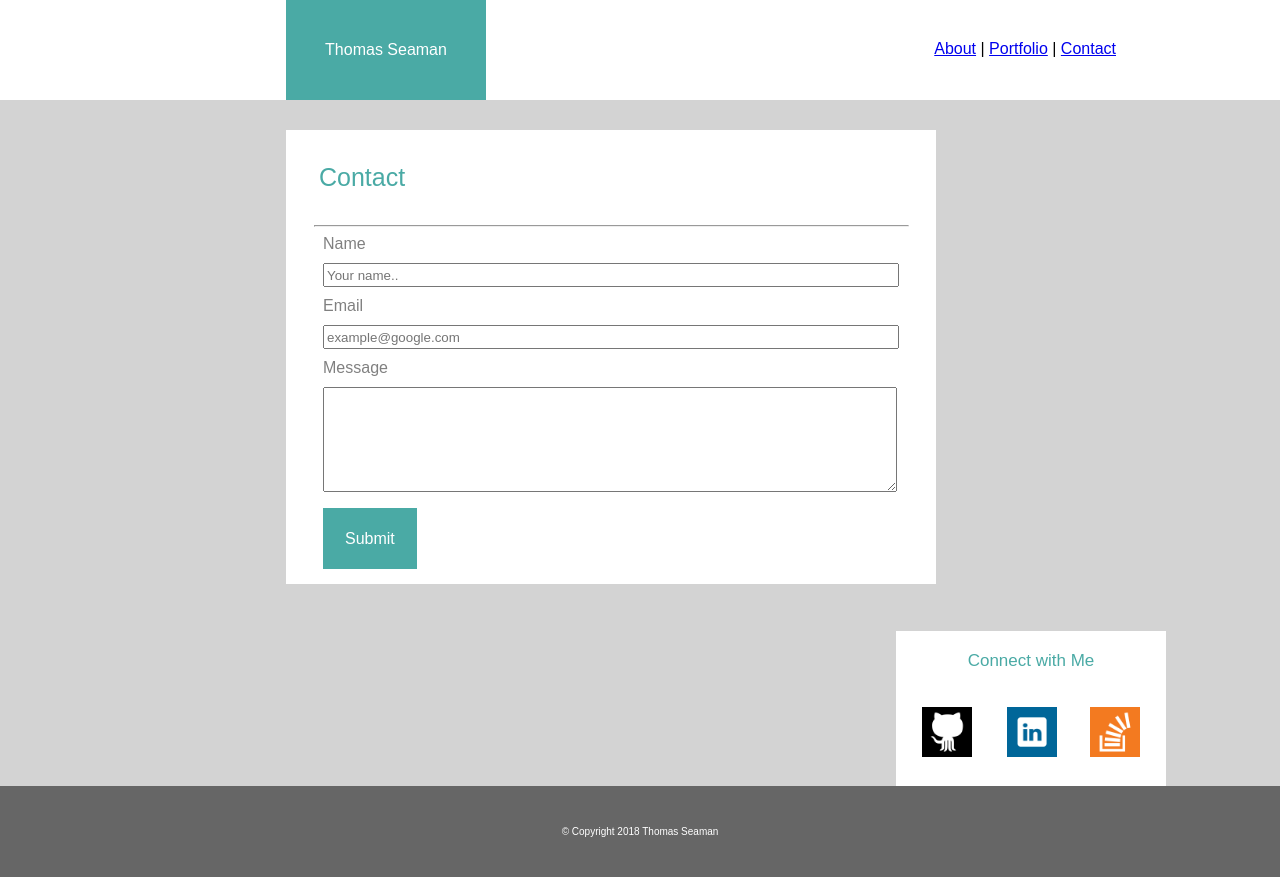
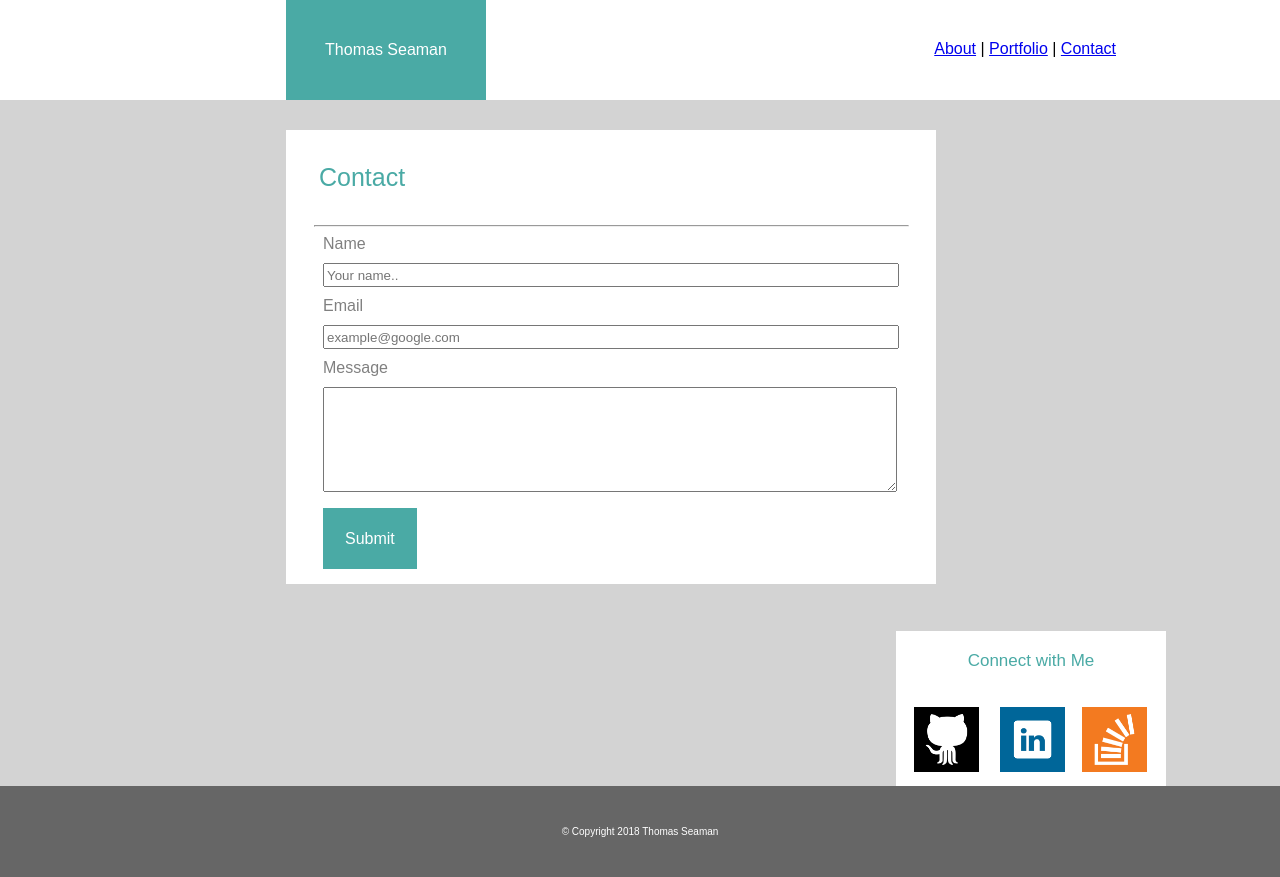
Before and after one commit to ThomasSeaman/Basic-Portfolio, a plain HTML site: page contact.html in a window 1280 px wide. Drawn offline with Linux system fonts and the light colour scheme.

Commit message:
littleadjustment

```diff
--- a/assets/css/index.css
+++ b/assets/css/index.css
@@ -38,6 +38,11 @@ nav{
     margin-left:286px;
     margin-top:30px;
     margin-bottom:33px;
+}
+
+hr{
+    width:583px;
+    color:gray;
 }
 
 .figureaboutme{
--- a/contact.html
+++ b/contact.html
@@ -42,19 +42,19 @@
 
             <p id="githubimage">
                 <a href="https://github.com/ThomasSeaman" target="_blank">
-                <img src="assets/images/githubimage.png" alt="gitlab" height="50" width="50">
+                <img src="assets/images/githubimage.png" alt="gitlab" height="65" width="65">
                 </a>
             </p>
 
             <p id="linkedinimage">
                 <a href="https://www.linkedin.com/in/thomas-seaman-274a3850/" target="_blank">
-                <img src="assets/images/linkedinimage.png" alt="linkedin" height="50" width="50">
+                <img src="assets/images/linkedinimage.png" alt="linkedin" height="65" width="65">
                 </a>
             </p>
 
             <p id="stackoverflowimage">
                 <a href="https://stackexchange.com/users/12590295/tseaman" target="_blank">
-                <img src="assets/images/stackoverflowimage.png" alt="stackoverflow" height="50" width="50">
+                <img src="assets/images/stackoverflowimage.png" alt="stackoverflow" height="65" width="65">
                 </a>
             </p>
 
```
Also changed, not shown: index.html (+2 -0 lines), portfolio.html (+3 -3 lines).
